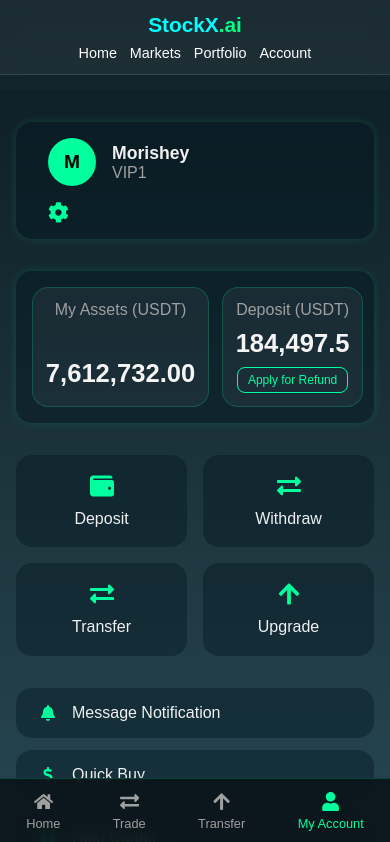
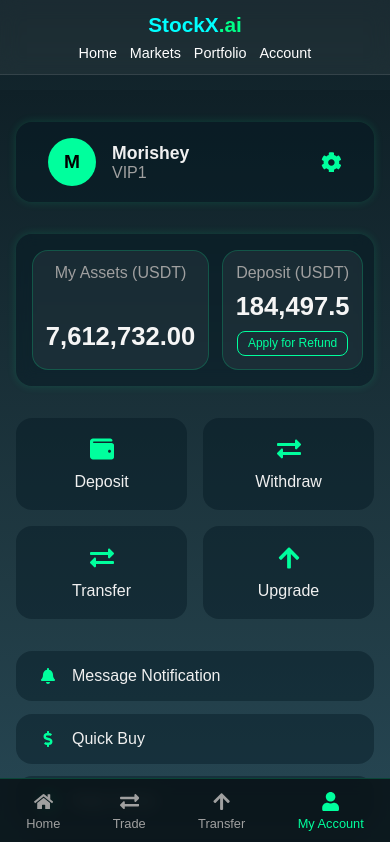
Before and after one commit to Morishey/stockx.ai, a React (Create React App) app: page /account in a window 390 px wide. Shown: the top 842 px of the page. Built offline with nearby package versions, Linux system fonts and the light colour scheme.

Commit message:
css updated

```diff
--- a/src/styles/MyAccount.css
+++ b/src/styles/MyAccount.css
@@ -28,7 +28,7 @@
   width: 100%;
   max-width: 900px;
   display: flex;
-  justify-content: space-between;
+  justify-content: space-evenly;
   align-items: center;
   background: var(--card-bg);
   padding: 1rem 2rem;
@@ -246,8 +246,9 @@
 /* -------- RESPONSIVE -------- */
 @media (max-width: 768px) {
   .account-header {
-    flex-direction: column;
-    align-items: flex-start;
+    flex-direction: row;
+    justify-content: space-between;
+    align-items: center;
     gap: 1rem;
   }
 
```
